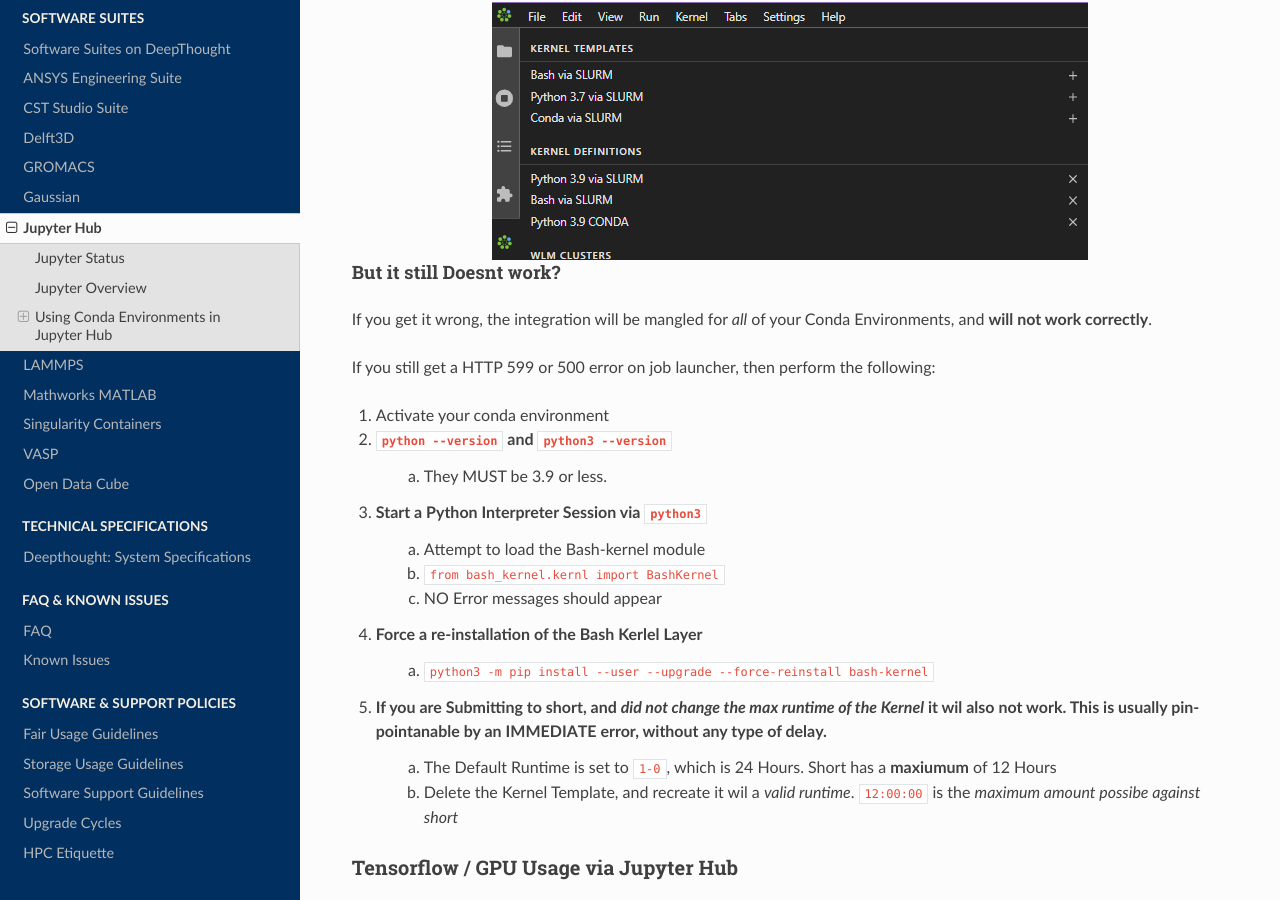
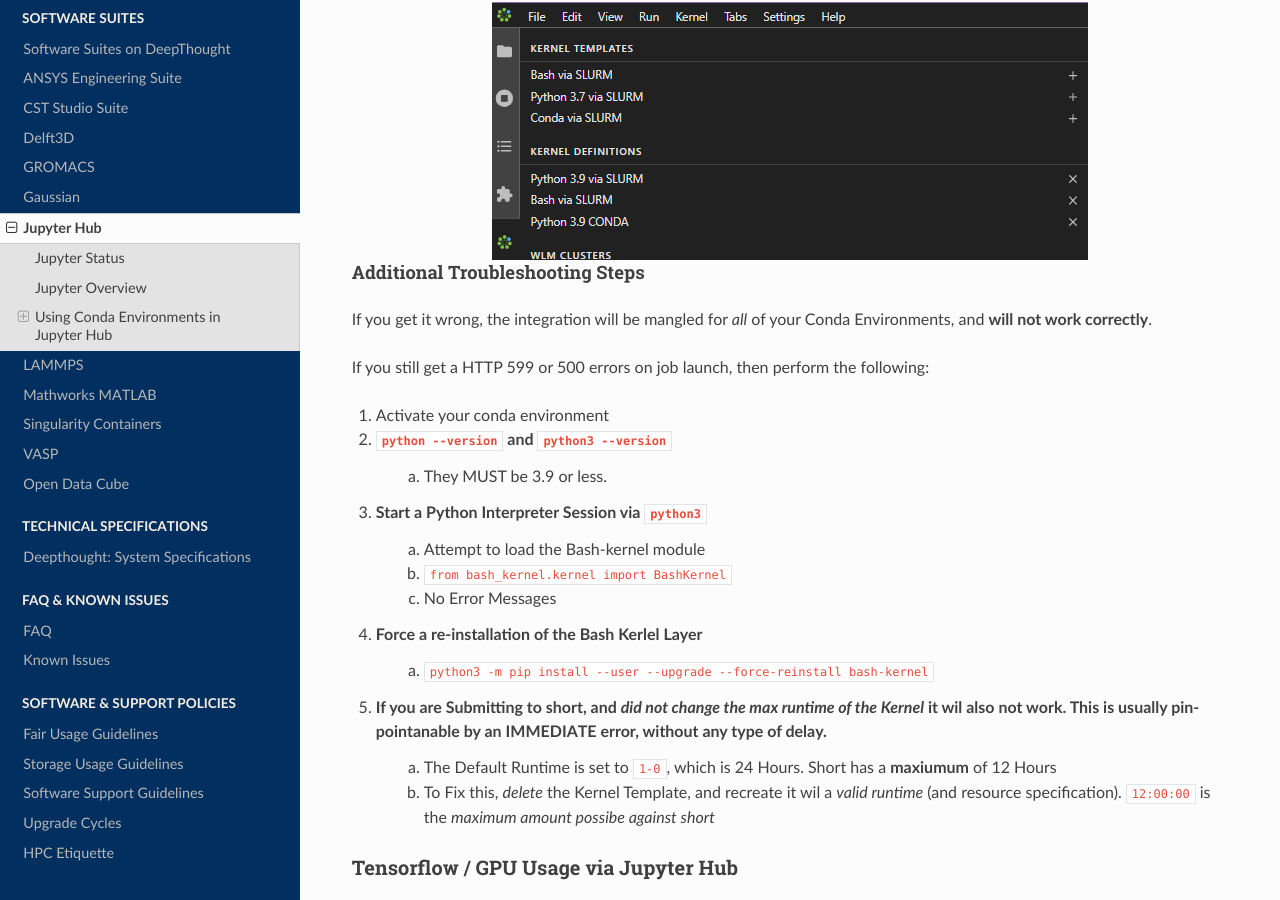
Before and after one commit to flindersuni/DeepThoughtHPC-docs, a Sphinx documentation site: the page built from docs/source/software/jupyter.rst, in a window 1280 px wide and 900 px high, scrolled down 1367 px. Built offline with Sphinx 7.4.7 and the Read the Docs theme 2.0.0, drawn with Linux system fonts in a browser that asks for light colours; pages that are not in the unit, such as notebooks, are missing from menus.

Commit message:
Typos & RTD Config Upgrade

```diff
--- a/docs/source/software/jupyter.rst
+++ b/docs/source/software/jupyter.rst
@@ -65,24 +65,24 @@
 
 
 +++++++++++++++++++++++++++++++++
-But it still Doesnt work?
+Additional Troubleshooting Steps
 +++++++++++++++++++++++++++++++++
 If you get it wrong, the integration will be mangled for *all* of your Conda Environments, and **will not work correctly**.
 
-If you still get a HTTP 599 or 500 error on job launcher, then perform the following:
+If you still get a HTTP 599 or 500 errors on job launch, then perform the following:
 
 1. Activate your conda environment
 2. ``python --version`` and ``python3 --version``
     a. They MUST be 3.9 or less.
 3. Start a Python Interpreter Session via ``python3``
     a. Attempt to load the Bash-kernel module
-    b. ``from bash_kernel.kernl import BashKernel``
-    c. NO Error messages should appear
+    b. ``from bash_kernel.kernel import BashKernel``
+    c. No Error Messages
 4. Force a re-installation of the Bash Kerlel Layer
     a. ``python3 -m pip install --user --upgrade --force-reinstall bash-kernel``
 5. If you are Submitting to short, and *did not change the max runtime of the Kernel* it wil also **not work**. This is usually pin-pointanable by an IMMEDIATE error, without any type of delay.
     a. The Default Runtime is set to ``1-0``, which is 24 Hours. Short has a **maxiumum** of 12 Hours
-    b. Delete the Kernel Template, and recreate it wil a *valid runtime*. ``12:00:00`` is the *maximum amount possibe against short*
+    b. To Fix this, *delete* the Kernel Template, and recreate it wil a *valid runtime* (and resource specification). ``12:00:00`` is the *maximum amount possibe against short*
 
 ^^^^^^^^^^^^^^^^^^^^^^^^^^^^^^^^^^^^^^^^^^^^
 Tensorflow / GPU Usage via Jupyter Hub
```
Also changed, not shown: docs/requirements.txt (+10 -11 lines), .readthedocs.yml.
